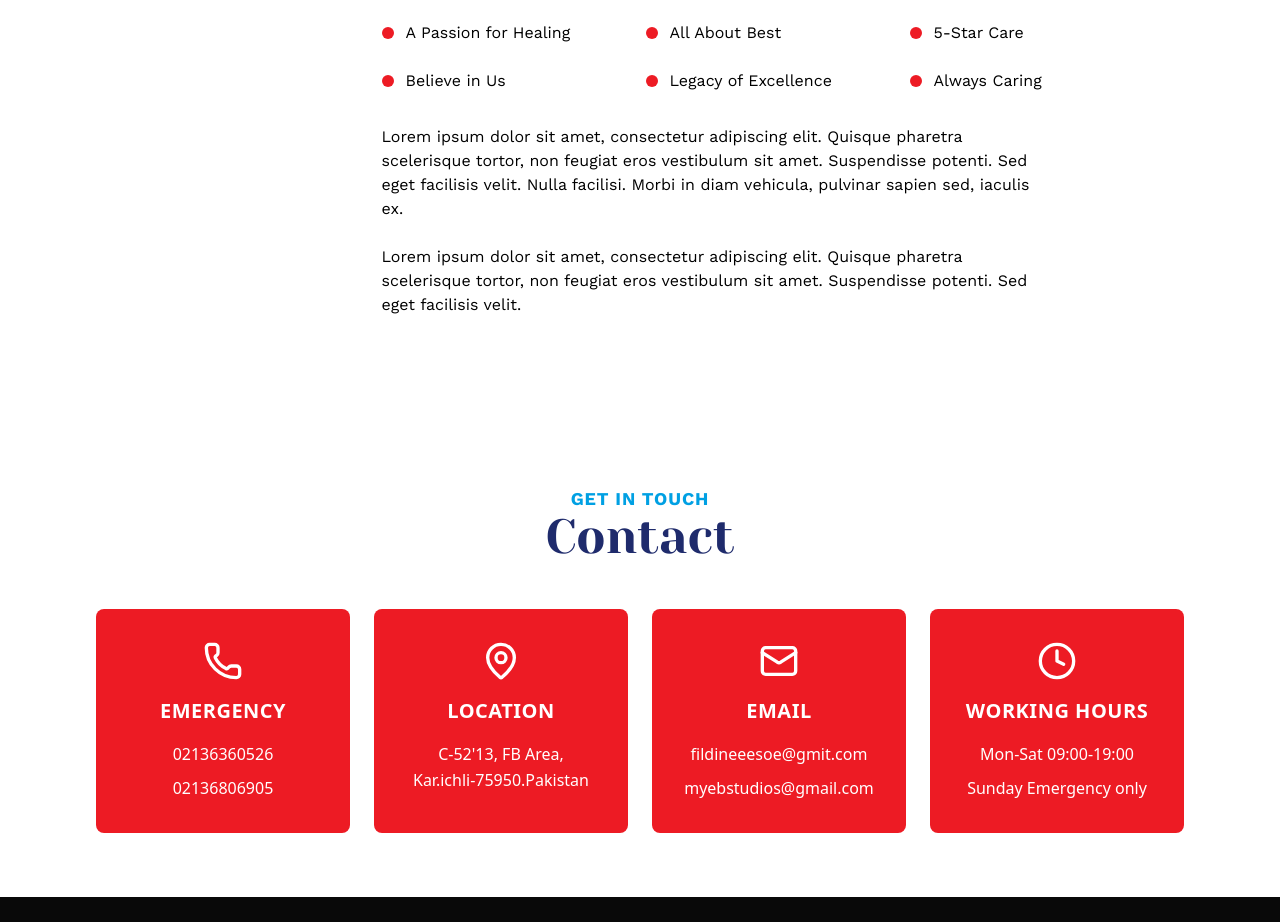
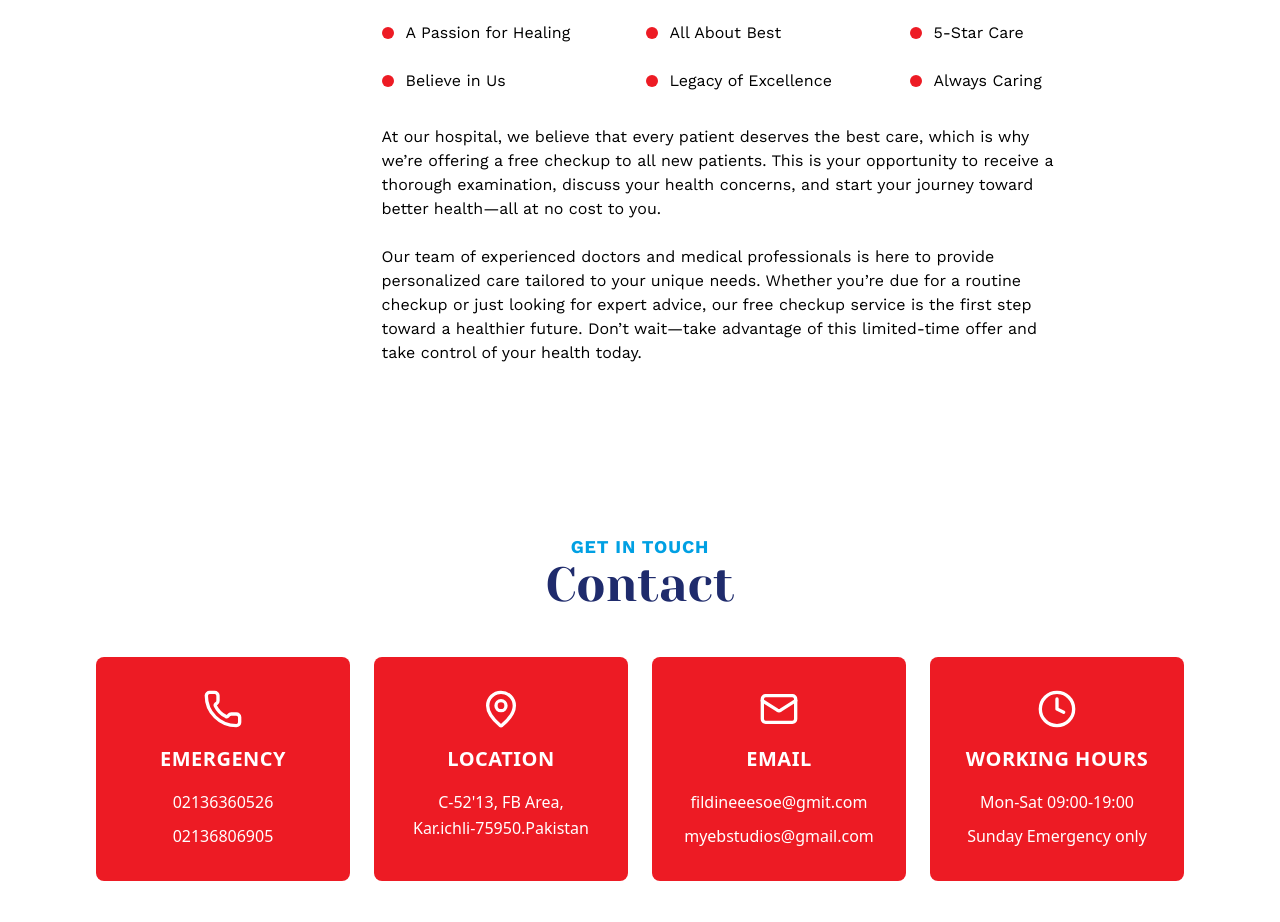
Before and after one commit to jawwad-ali/hospital_project, a Next.js app: page /services in a window 1280 px wide. Shown: the part 2100-3022 px from the top of the page. Built offline with nearby package versions, Linux system fonts and the light colour scheme.

Commit message:
update text

```diff
--- a/src/Components/ServicesSlider.tsx
+++ b/src/Components/ServicesSlider.tsx
@@ -13,14 +13,13 @@ import { Yeseva_One } from "next/font/google";
 import { useState } from "react";
 import { work_sans } from "@/data";
 
-import FreeCheckUp2 from "../../public/free_checkup_two.png"
-import DNA from "../../public/dna.png"
-import Cardio from "../../public/cardiogram.png"
-import Derma from "../../public/derma.png"
+import FreeCheckUp2 from "../../public/free_checkup_two.png";
+import DNA from "../../public/dna.png";
+import Cardio from "../../public/cardiogram.png";
+import Derma from "../../public/derma.png";
 
-import BloodTest from "../../public/blood_test.png"
-import Ortho from "../../public/ortho.png"
-
+import BloodTest from "../../public/blood_test.png";
+import Ortho from "../../public/ortho.png";
 
 const yeseva = Yeseva_One({
   subsets: ["latin"],
@@ -109,8 +108,8 @@ const ServicesSlider = () => {
         "Always Caring",
       ],
       paragraphs: [
-        "Lorem ipsum dolor sit amet, consectetur adipiscing elit. Quisque pharetra scelerisque tortor, non feugiat eros vestibulum sit amet. Suspendisse potenti. Sed eget facilisis velit. Nulla facilisi. Morbi in diam vehicula, pulvinar sapien sed, iaculis ex.",
-        "Lorem ipsum dolor sit amet, consectetur adipiscing elit. Quisque pharetra scelerisque tortor, non feugiat eros vestibulum sit amet. Suspendisse potenti. Sed eget facilisis velit.",
+        "At our hospital, we believe that every patient deserves the best care, which is why we’re offering a free checkup to all new patients. This is your opportunity to receive a thorough examination, discuss your health concerns, and start your journey toward better health—all at no cost to you.",
+        "Our team of experienced doctors and medical professionals is here to provide personalized care tailored to your unique needs. Whether you’re due for a routine checkup or just looking for expert advice, our free checkup service is the first step toward a healthier future. Don’t wait—take advantage of this limited-time offer and take control of your health today.",
       ],
       image: FreeCheckUp2,
     },
@@ -144,7 +143,7 @@ const ServicesSlider = () => {
         "We focus on treating the whole person, not just the symptoms. Our holistic approach ensures that patients receive comprehensive care that addresses their physical, emotional, and social well-being.",
         "Through our wellness programs and preventive care initiatives, we help patients maintain optimal health and prevent future medical complications.",
       ],
-      image: DNA
+      image: DNA,
     },
   ];
 
```
